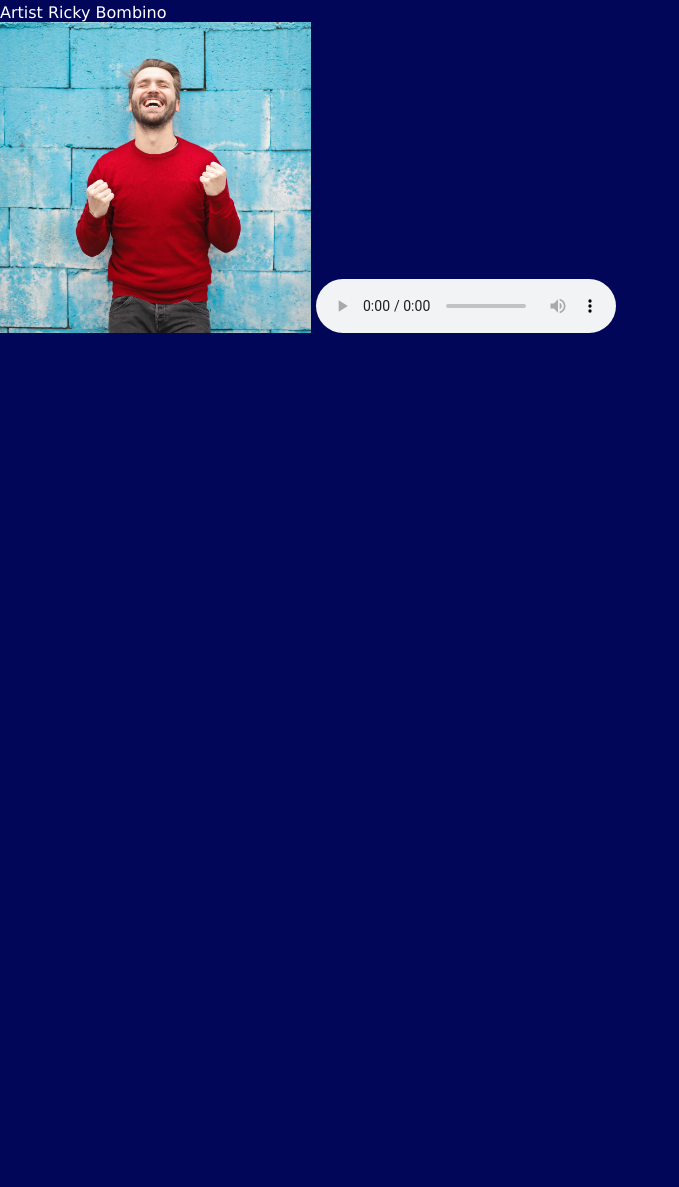
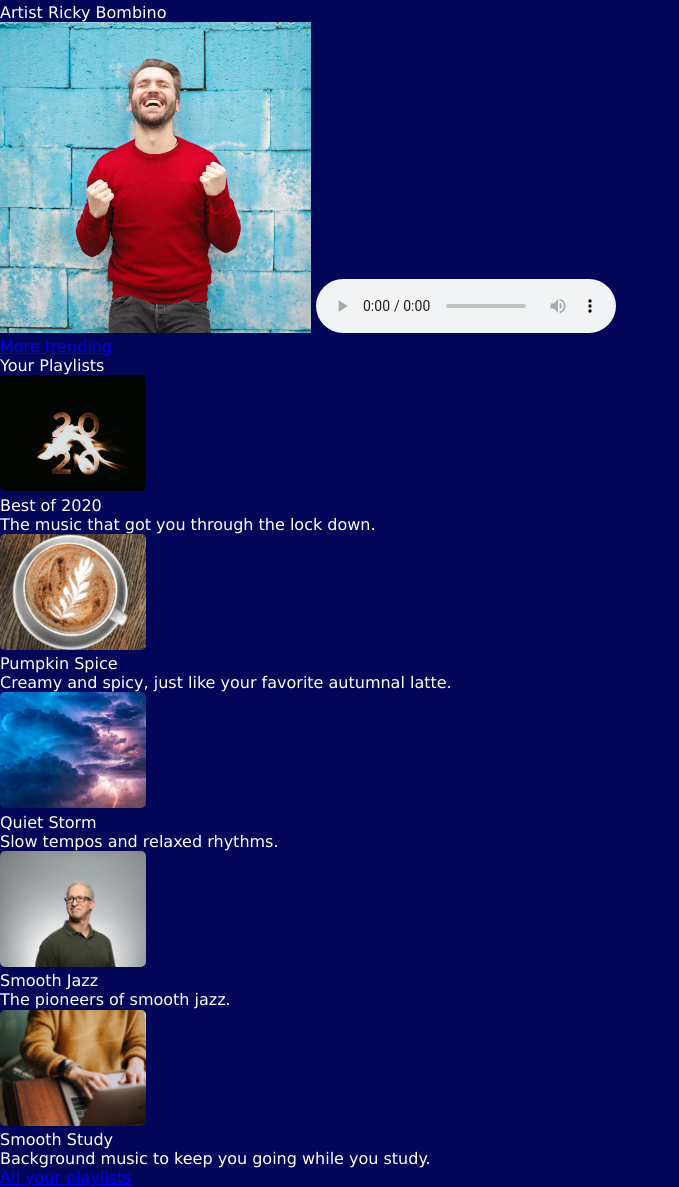
Before and after one commit to gebestalt/streamingmedia, a plain HTML site: page index.html in a window 1280 px wide. Shown: the part 1587-2774 px from the top of the page, without its empty margins (0-679 px from the left). Before the commit the page ends 1924 px from the top, so only its background shows below. Drawn offline with Linux system fonts and the light colour scheme.

Commit message:
Update index.html

```diff
--- a/index.html
+++ b/index.html
@@ -69,7 +69,46 @@
 					<img src="images/successful-performance-cover.png" alt="a smiling man with blond hair and a red sweater in front of baby blue wall composed of large blocks">
 					<audio controls src="audio/successful-performance.mp3">Your browser does not support this<code>audio</code>.</audio>
 				</article>
+				<a href="#">More trending</a>
 			</div>
 		</section>
+
+         <section id="playlists">
+            <h2>Your Playlists</h2>
+				<div>
+					<article>
+						<img src="images/best-of-2020-cover.png" alt="text styled with fire: 2020">
+						<h3>Best of 2020</h3>
+						<p>The music that got you through the lock down.</p>
+					</article>
+
+					<article>
+						<img src="images/pumpkin-spice-cover.png" alt="pumpkin spice latte in white mug, wooden background">
+						<h3>Pumpkin Spice</h3>
+						<p>Creamy and spicy, just like your favorite autumnal latte.</p>
+					</article>
+
+					<article>
+						<img src="images/quiet-storm-cover.png" alt="colorful cloudy sky with light shining through">
+						<h3>Quiet Storm</h3>
+						<p>Slow tempos and relaxed rhythms.</p>
+					</article>
+
+					<article>
+						<img src="images/smooth-jazz-cover.png" alt="older, gray haired man in green polo wearing glasses in front of gray wall">
+						<h3>Smooth Jazz</h3>
+						<p>The pioneers of smooth jazz.</p>
+					</article>
+
+                <article>
+                    <img src="images/smooth-study-cover.png" alt="person wearing yellow sweater, seated and typing on computer">
+                    <h3>Smooth Study</h3>
+                    <p>Background music to keep you going while you study.</p>
+                </article>
+                </div>
+                <a href="#">All your playlists</a>
+        </section>
+
+
 </body>
 </html>
```
